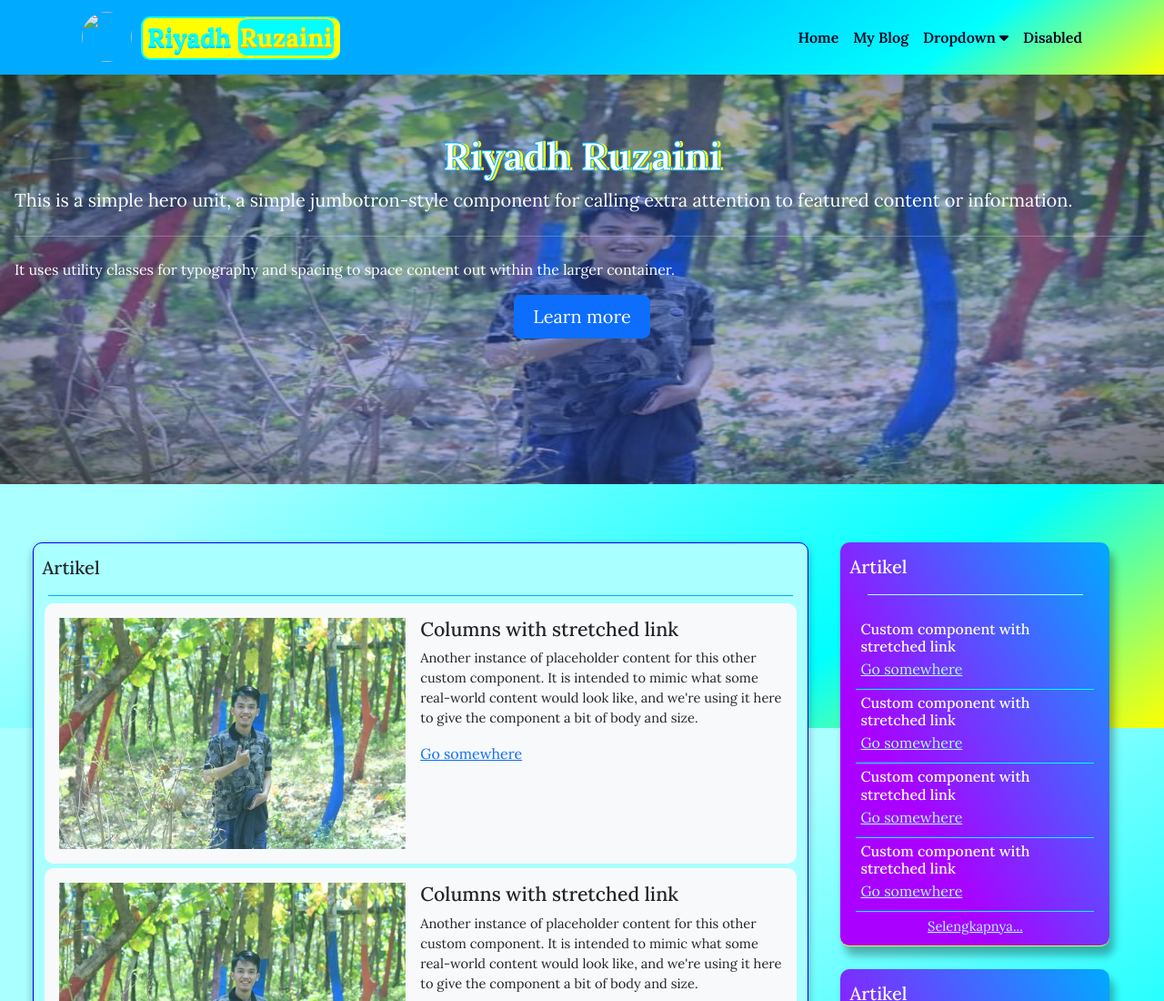
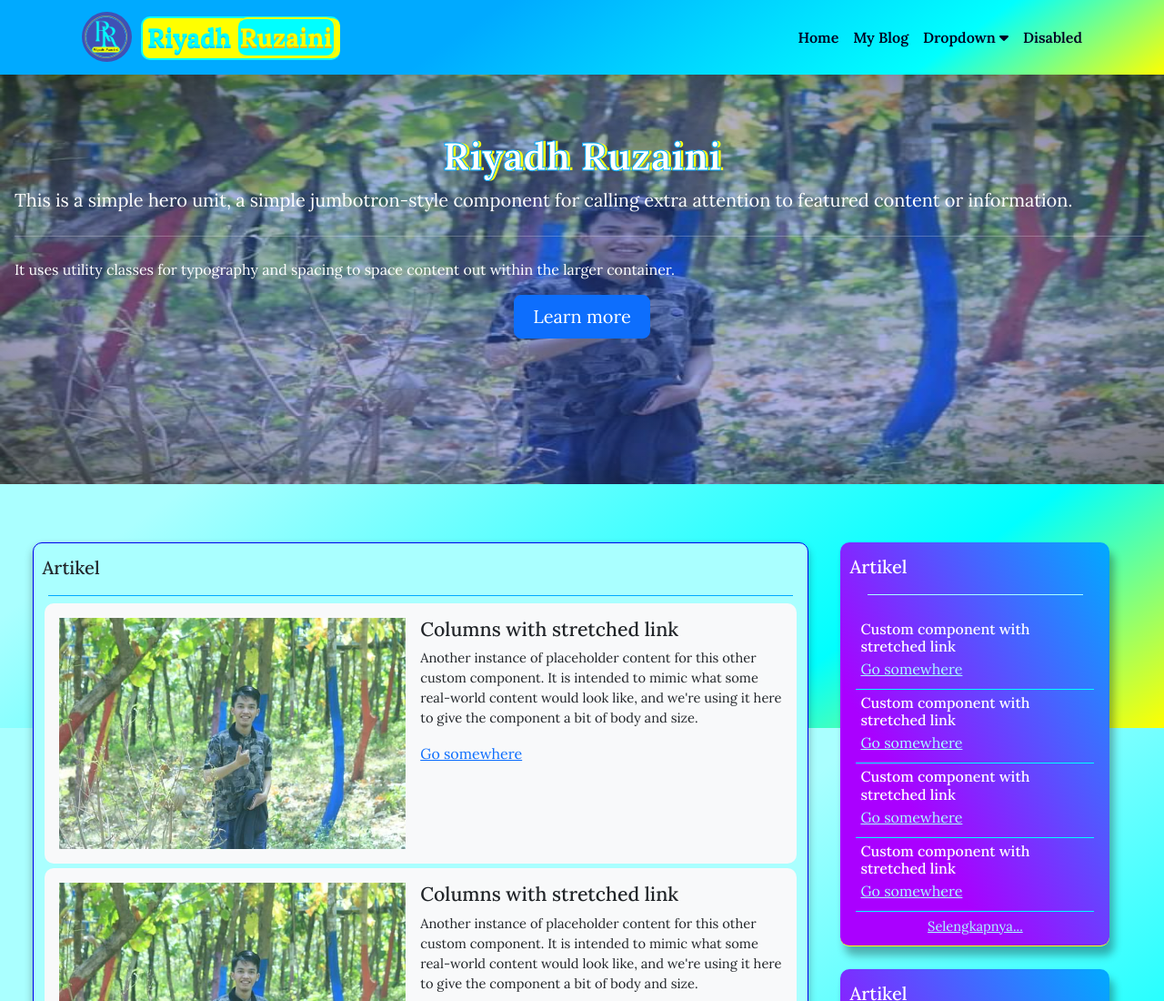
Before and after one commit to IYakRiyadh/BlogRiyadh.github.io, a plain HTML site: page index.html in a window 1280 px wide. Shown: the top 1100 px of the page at 91% size. Drawn offline with nearby package versions, Linux system fonts and the light colour scheme; a script that the page names is missing.

Commit message:
Update index.html

```diff
--- a/index.html
+++ b/index.html
@@ -23,7 +23,7 @@
 <nav class="navbar navbar-expand-md">
   <div class="container-lg">
     <a class="navbar-brand d-flex align-items-end px-2" href="#">
-     <img class="imgbrand m-auto" src="img/mybrand/brand.png" alt="">
+     <img class="imgbrand m-auto" src="img/brand.png" alt="">
      <h3 class="brand-nama">Riyadh </h3>
     </a>
     <button class="navbar-toggler" type="button" data-bs-toggle="collapse" data-bs-target="#navbarSupportedContent" aria-controls="navbarSupportedContent" aria-expanded="false" aria-label="Toggle navigation">
```
